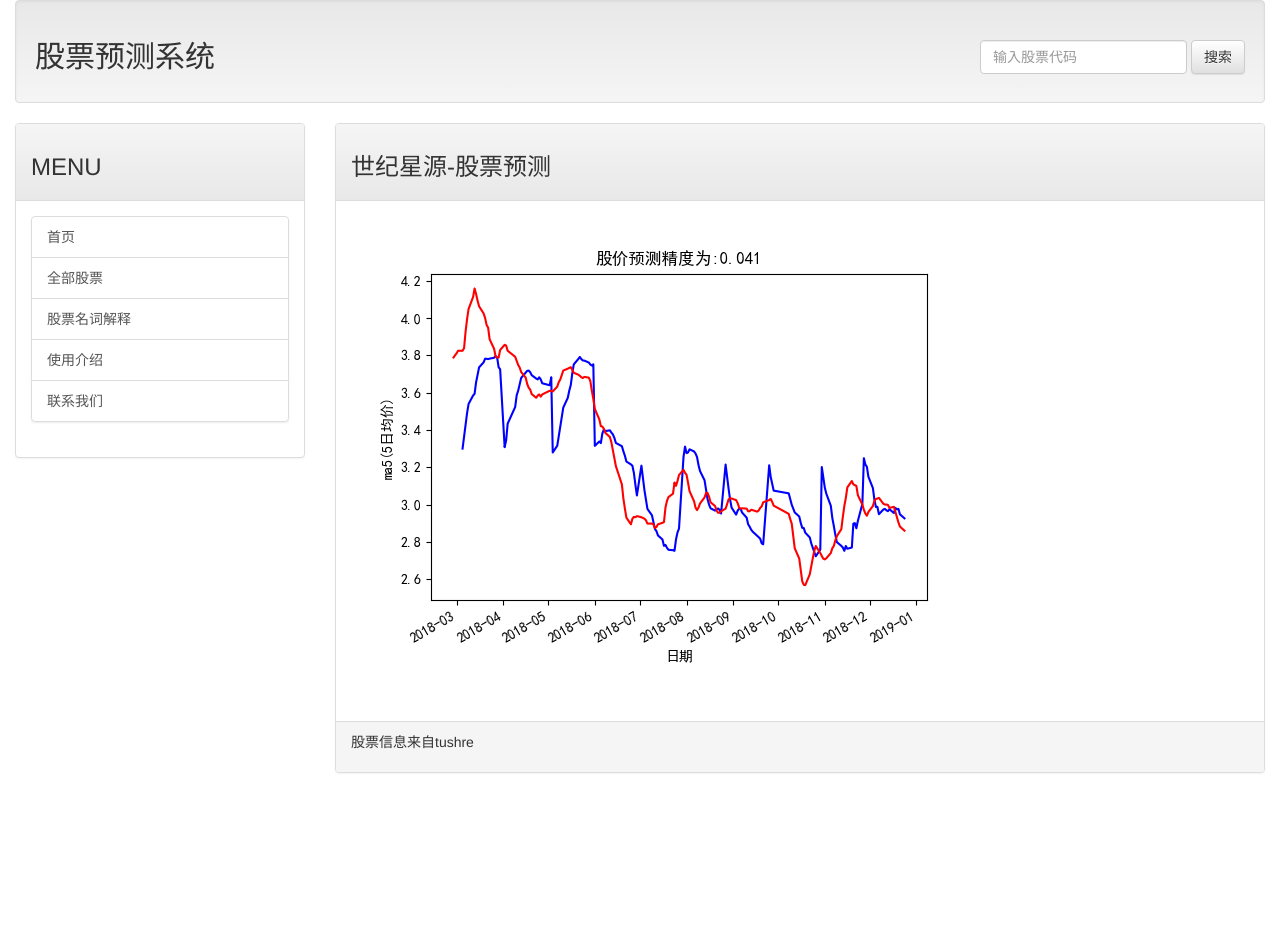
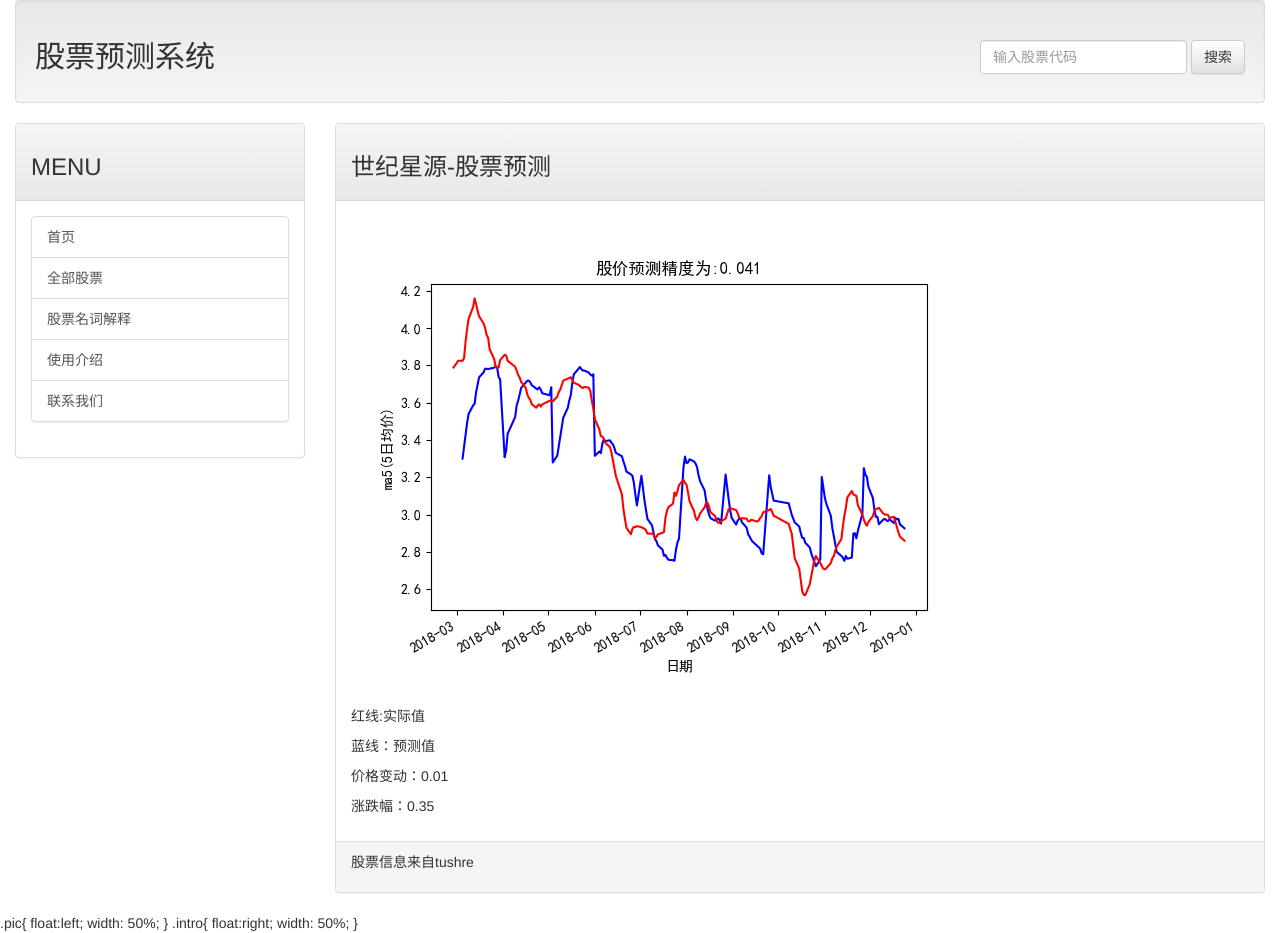
Before and after one commit to julietxiao/StockBlog, a Django app: page /stock/000005 in a window 1280 px wide. Before the commit the page ends 773 px from the top, so only its background shows below. Run offline with Django 3.2, Linux system fonts and the light colour scheme; data comes from the database, SQL or seed files in the repository; both versions use the stored data as it was after the commit.

Commit message:
修改数据库,增加了股票的新属性.

```diff
--- a/mainsite/admin.py
+++ b/mainsite/admin.py
@@ -5,8 +5,11 @@ from django.contrib import admin
 
 # Register your models here.
 from .models import Stock
+# from .models import Stock_change
 
 class StockAdmin(admin.ModelAdmin):
-    list_display = ('name', 'code', 'industry', 'area')
+    list_display = ('name', 'code', 'industry', 'area', 'price_change', 'p_change','pe','gpr', 'npr')
+
 
 admin.site.register(Stock, StockAdmin)
+# admin.site.register(Stock_change)
--- a/mainsite/models.py
+++ b/mainsite/models.py
@@ -4,14 +4,37 @@ from __future__ import unicode_literals
 from django.db import models
 
 # Create your models here.
+
 class Stock(models.Model):
     code = models.CharField(max_length=100)
     name = models.CharField(max_length=100)
     industry = models.CharField(max_length=100)
     area = models.CharField(max_length=100)
 
+    p_change = models.CharField(max_length=100)
+    price_change = models.CharField(max_length=100)
+    # pe 市盈率
+    pe = models.CharField(max_length=100)
+    # 毛利率(%)
+    gpr = models.CharField(max_length=100)
+    # npr,净利润率(%)
+    npr = models.CharField(max_length=100)
+
+
     class Meta:
         ordering = ('code',)
 
     def __unicode__(self):
         return self.code
+#
+# # 股票涨跌幅，价格变动
+# class Stock_change(models.Model):
+#     code = models.CharField(max_length=100)
+#     p_change = models.CharField(max_length=100)
+#     price_change = models.CharField(max_length=100)
+#
+#     class Meta:
+#         ordering = ('code',)
+#
+#     def __unicode__(self):
+#         return self.code
--- a/templates/base.html
+++ b/templates/base.html
@@ -62,3 +62,13 @@
 
 </body>
 </html>
+
+.pic{
+    float:left;
+    width: 50%;
+}
+
+.intro{
+    float:right;
+    width: 50%;
+}
--- a/templates/index.html
+++ b/templates/index.html
@@ -12,8 +12,8 @@
                 <tbody>
                 <tr class="tab2">
                     <td rowspan="2">股票名称</td>
-                    <td rowspan="2">12月16日<br> 预测涨幅(%)</td>
-                    <td colspan="2" class="tab2c">12月16日涨跌概率</td>
+                    <td rowspan="2">12月25日<br> 预测涨幅(%)</td>
+                    <td colspan="2" class="tab2c">12月25日涨跌概率</td>
                 </tr>
                 <tr class="tab2">
                     <td>上涨概率(%)</td>
--- a/templates/stock.html
+++ b/templates/stock.html
@@ -9,11 +9,35 @@
 {% block content %}
                 <p style="font-size: 12pt;letter-spacing:2pt">
 {#            {{ stock.code }} {{ stock.industry }}#}
+        <div class="stock">
 
+            <div class="pic">
                 <img id="picture" src='{{ stock_url}}' alt="图片加载失败"/>
+            </div>
+
+            <div class="intro">
+                <p>红线:实际值</p>
+                <p>蓝线：预测值</p>
+                <p>价格变动：{{ stock.price_change }}</p>
+                <p>涨跌幅：{{ stock.p_change }}</p>
+
+            </div>
+
+        </div>
         </p>
+
+
 {% endblock %}
 
+.pic{
+    float:left;
+    width: 50%;
+}
+
+.intro{
+    float:right;
+    width: 50%;
+}
 
 {#<!DOCTYPE html>#}
 {#<html>#}
```
Also changed, not shown: db.sqlite3, mainsite/migrations/0002_stock_change.py (added), mainsite/migrations/0003_auto_20181224_1348.py (added), mainsite/migrations/0004_auto_20181225_0341.py (added).
